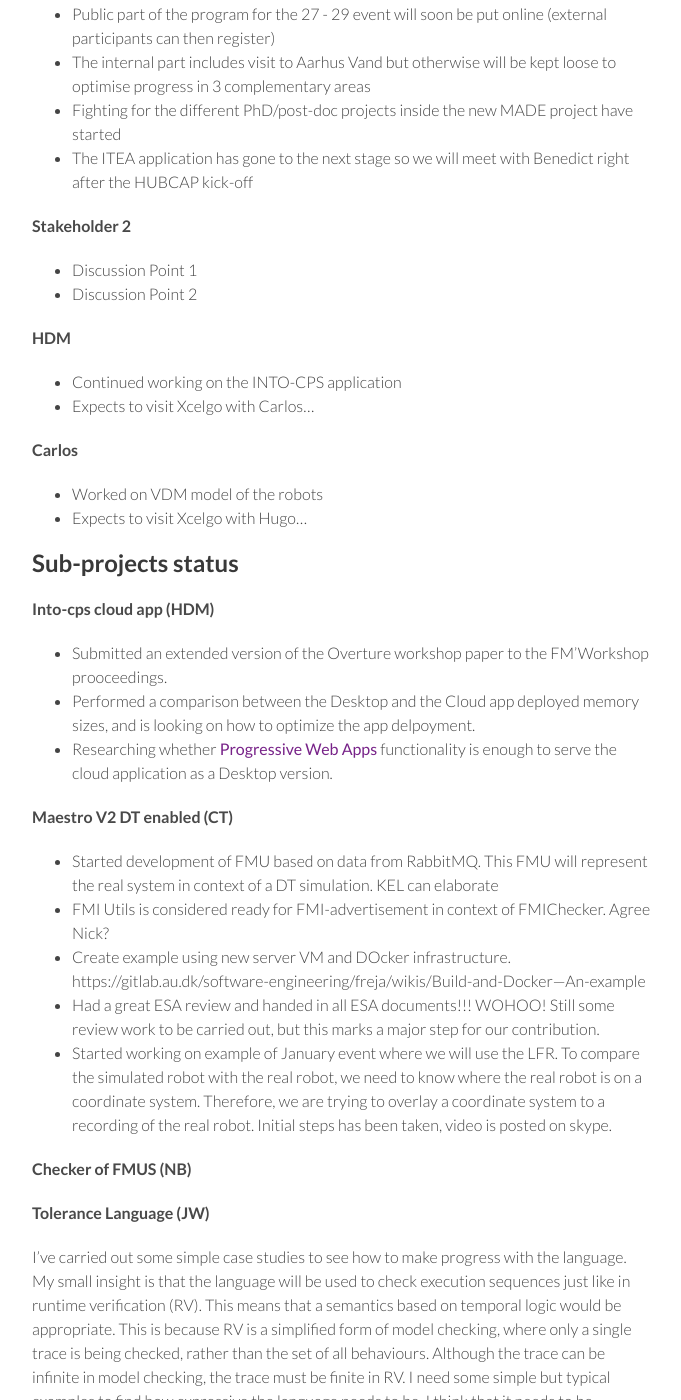
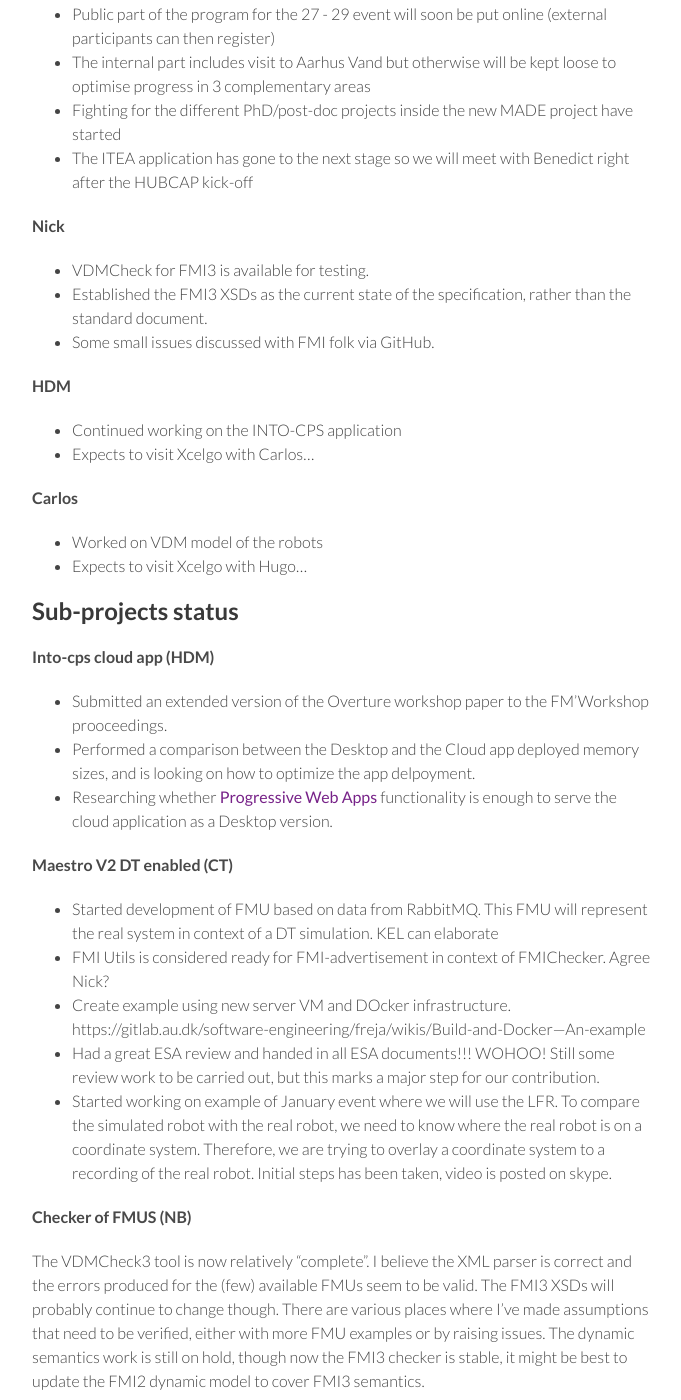
Before and after one commit to digitaltwincentre/digitaltwincentre.github.io, a Jekyll site: the page built from _biweeklies/Biweekly-10.md, in a window 1280 px wide and 1400 px high, scrolled down 322 px. Shown: the whole window, without its empty margins (418-1099 px from the left). Built offline with Jekyll 4.4.1, drawn with Linux system fonts in a browser that asks for light colours; nearby versions of some CDN libraries.

Commit message:
Update Biweekly-10.md

```diff
--- a/_biweeklies/Biweekly-10.md
+++ b/_biweeklies/Biweekly-10.md
@@ -28,9 +28,10 @@ private information must be stored elsewhere.  -->
 * Fighting for the different PhD/post-doc projects inside the new MADE project have started
 * The ITEA application has gone to the next stage so we will meet with Benedict right after the HUBCAP kick-off
 
-#### Stakeholder 2
-* Discussion Point 1
-* Discussion Point 2
+#### Nick
+* VDMCheck for FMI3 is available for testing.
+* Established the FMI3 XSDs as the current state of the specification, rather than the standard document.
+* Some small issues discussed with FMI folk via GitHub.
 
 #### HDM
 * Continued working on the INTO-CPS application
@@ -59,6 +60,8 @@ private information must be stored elsewhere.  -->
 
 #### Checker of FMUS (NB)
 
+The VDMCheck3 tool is now relatively "complete". I believe the XML parser is correct and the errors produced for the (few) available FMUs seem to be valid. The FMI3 XSDs will probably continue to change though. There are various places where I've made assumptions that need to be verified, either with more FMU examples or by raising issues. The dynamic semantics work is still on hold, though now the FMI3 checker is stable, it might be best to update the FMI2 dynamic model to cover FMI3 semantics.
+
 #### Tolerance Language (JW)
 
 I've carried out some simple case studies to see how to make progress with the language. My small insight is that the language will be used to check execution sequences just like in runtime verification (RV). This means that a semantics based on temporal logic would be appropriate. This is because RV is a simplified form of model checking, where only a single trace is being checked, rather than the set of all behaviours. Although the trace can be infinite in model checking, the trace must be finite in RV. I need some simple but typical examples to find how expressive the language needs to be. I think that it needs to be probabilistic. I suspect that PLTL is not expressive enough, although we can generate RV monitors for LTL automatically. The workflow that I envisage is to specify properties in the tolerance language, generate an RV monitor for the property, and then check the physical asset and its digital twin simultaneously. You can add more properties in parallel, as checking will be compositional.
```
